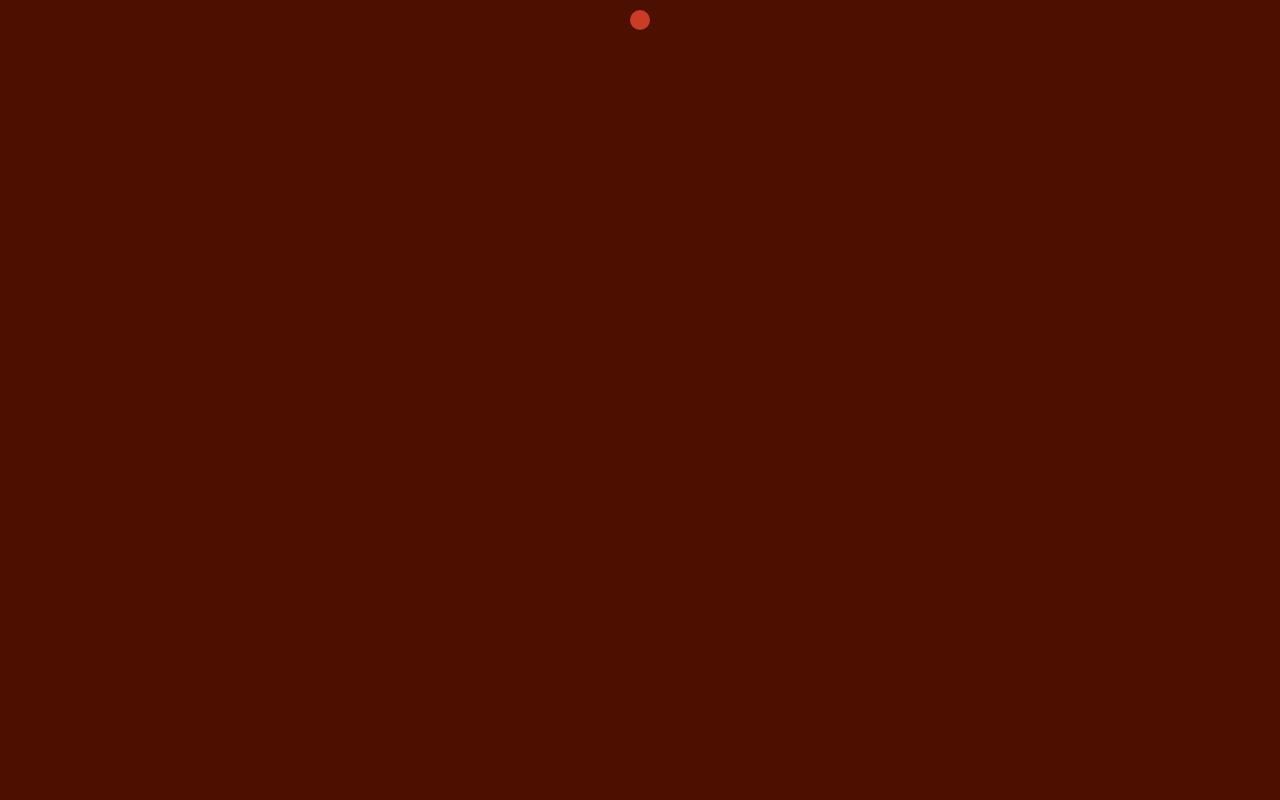
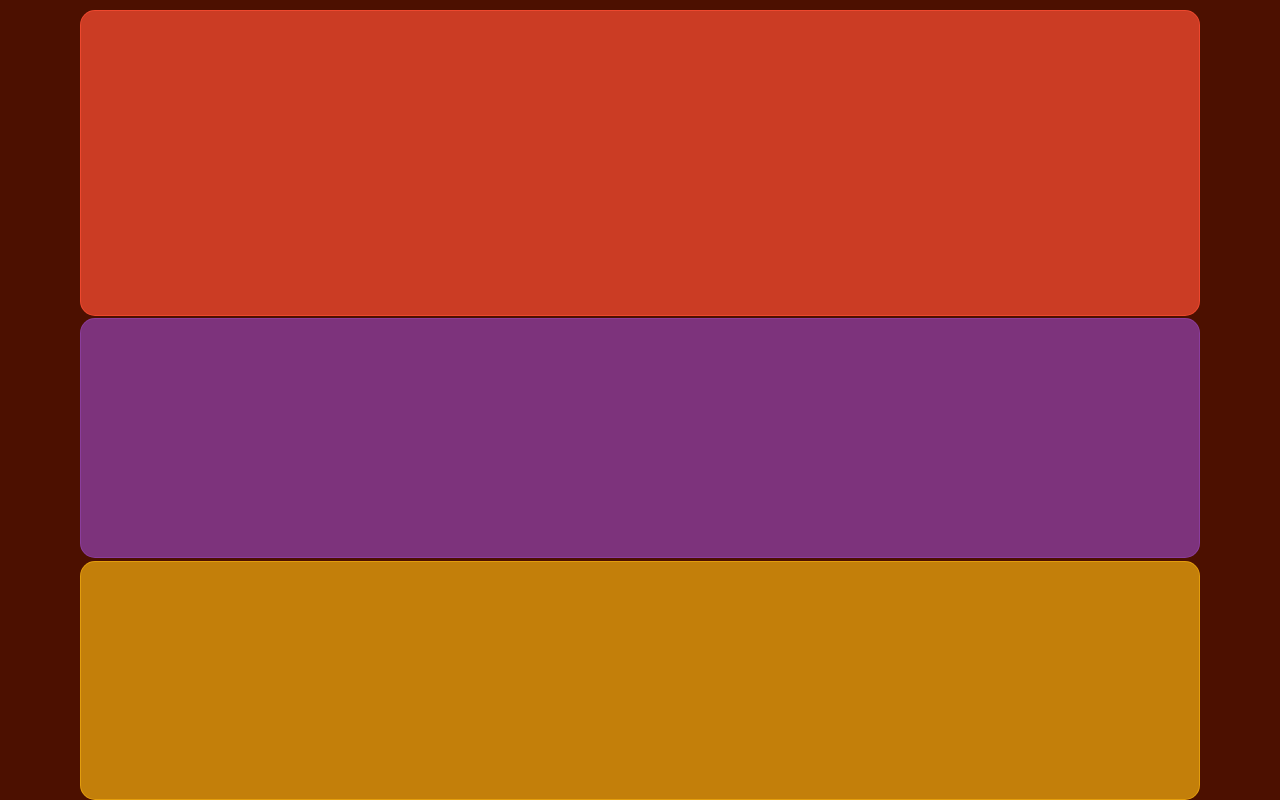
Before and after one commit to mterpeza/mockSite, a plain HTML site: page index.html in a window 1280 px wide. Both pictures are taken after a click on the element 640 px from the left and 20 px from the top of the page. Drawn offline with nearby package versions, Linux system fonts and the light colour scheme.

Commit message:
Added more css and jquery.

```diff
--- a/css/style.css
+++ b/css/style.css
@@ -1,5 +1,19 @@
-html {
- background-color: rgba(76, 16, 0, 1);
+* {
+  margin: 0;
+  padding: 0;
+  box-sizing: border-box;
+}
+html,
+body,
+.flex-container{
+	display: flex;
+  flex-direction: column;
+}
+body{
+	background-color: #4c1000;
+}
+.flex-container {
+  max-height: 800px;
 }
 #panel1,
 #panel2,
@@ -7,6 +21,7 @@ html {
 	margin: auto;
 	border-radius: 15px;
 	border: none;
+	transition-timing-function: ease;
 }
 #panel2,
 #panel3{
@@ -15,7 +30,6 @@ html {
 	height: 0px;
 	position: inherit;
 	visibility: inherit;
-	transition-timing-function: ease-out;
 }
 #panel1{
 	width: 20px;
@@ -23,35 +37,74 @@ html {
 	position: relative;
 	margin-top: 10px;
 	background-color: hsla(8, 96%, 59%, 0.73);
+	border:hsla(8, 96%, 59%, 0.73) solid 1px;
 	cursor: pointer;
-	transition: width .2s,height .8s;
-	transition-timing-function: ease;
+	transition: width .2s,height .5s;
 }
 #panel2{
 	margin-top: 2px;
 	background-color: hsla(286, 45%, 46%, 0.73);
-	transition: width .2s,height .8s;
+	border:hsla(286, 45%, 46%, 0.73) solid 1px;
+	transition: width .2s,height .5s;
 }
 #panel3{
 	margin-top: 3px;
 	background-color: hsla(41, 88%, 50%, 0.73);
-	transition: width .4s,height .15s;
+	border:hsla(41, 88%, 50%, 0.73) solid 1px;
+	transition: width .4s,height .5s;
 }
 #panel1:hover{
 	width: 1120px;
 	height: 320px;
 }
+#panel1.activate{
+	width: 1120px;
+	height: 320px;
+	background-color: hsla(8, 96%, 59%, 0.73);
+	border:hsla(8, 96%, 59%, 0.73) solid 1px;
+}
+#panel1.activate:hover{
+	width: 1120px;
+	height: 900px;
+	background-color: #4c1000;
+	border:hsla(8, 96%, 59%, 0.73) solid 1px;
+}
 #panel1:hover + #panel2{
 	opacity: 1.0;
 	width: 1120px;
 	height: 250px;
-	transition-delay: .18s;
 	top: 323px;
+}
+#panel2.activate{
+	opacity: 1.0;
+	width: 1120px;
+	height: 250px;
+	top: 323px;
+	background-color: hsla(286, 45%, 46%, 0.73);
+	border:hsla(286, 45%, 46%, 0.73) solid 1px;
+}
+#panel2.activate:hover{
+	height: 900px;
+	background-color: #4c1000;
+	border:hsla(286, 45%, 46%, 0.73) solid 1px;
 }
 #panel1:hover + #panel2 + #panel3{
 	opacity: 1.0;
 	width: 1120px;
 	height: 250px;
-	transition-delay: .5s;
+	transition-delay: .18s;
 	top: 255px;
 }
+#panel3.activate{
+	opacity: 1.0;
+	width: 1120px;
+	height: 250px;
+	top: 255px;
+	background-color: hsla(41, 88%, 50%, 0.73);
+	border:hsla(41, 88%, 50%, 0.73) solid 1px;
+}
+#panel3.activate:hover{
+	height: 900px;
+	background-color: #4c1000;
+	border:hsla(41, 88%, 50%, 0.73) solid 1px;
+}
--- a/index.html
+++ b/index.html
@@ -1,26 +1,46 @@
 <!DOCTYPE html>
 <html lang="en">
+
 <head>
 	<meta charset="UTF-8">
 	<meta http-equiv="X-UA-Compatible" content="IE=edge">
 	<meta name="viewport" content="width=device-width, initial-scale=1.0">
 	<link rel="stylesheet" href="css/style.css">
 	<link href="js/main.js">
+	<script src="https://ajax.googleapis.com/ajax/libs/jquery/3.5.1/jquery.min.js"></script>
 	<title>JS Test</title>
 </head>
 
 <body>
-		<div id="container">
-			<div id="panel1">
-				<!-- <h1 class="panel1Content">'Ello!</h1> -->
+	<div class="flex-container">
+		<div id="panel1" class="">
+			<!-- <h1 class="hidden">Section 1</h1> -->
 		</div>
-			<div id="panel2" class="hidden">
-				<!-- <h2>STUFF</h2>							 -->
+		<div id="panel2" class="infoPanel hidden">
+			<!-- <h1 class="hidden">Section 2</h1> -->
 		</div>
-			<div id="panel3" class="hidden">
+		<div id="panel3" class="infoPanel hidden">
+			<!-- <h1 class="hidden">Section 3</h1> -->
 		</div>
 	</div>
 	<script>
+
+
+		$("#panel1").click(function () {
+			$("#panel1").addClass('activate');
+			$("#panel2").addClass('activate');
+			$("#panel3").addClass('activate');
+		});
+
+		$("#panel1").dblclick(function () {
+			$("#panel1").removeClass('activate');
+			$("#panel2").removeClass('activate');
+			$("#panel3").removeClass('activate');
+		});
+
+
+
 	</script>
 </body>
+
 </html>
```
Lines whose indentation alone changed are shown as unchanged.
